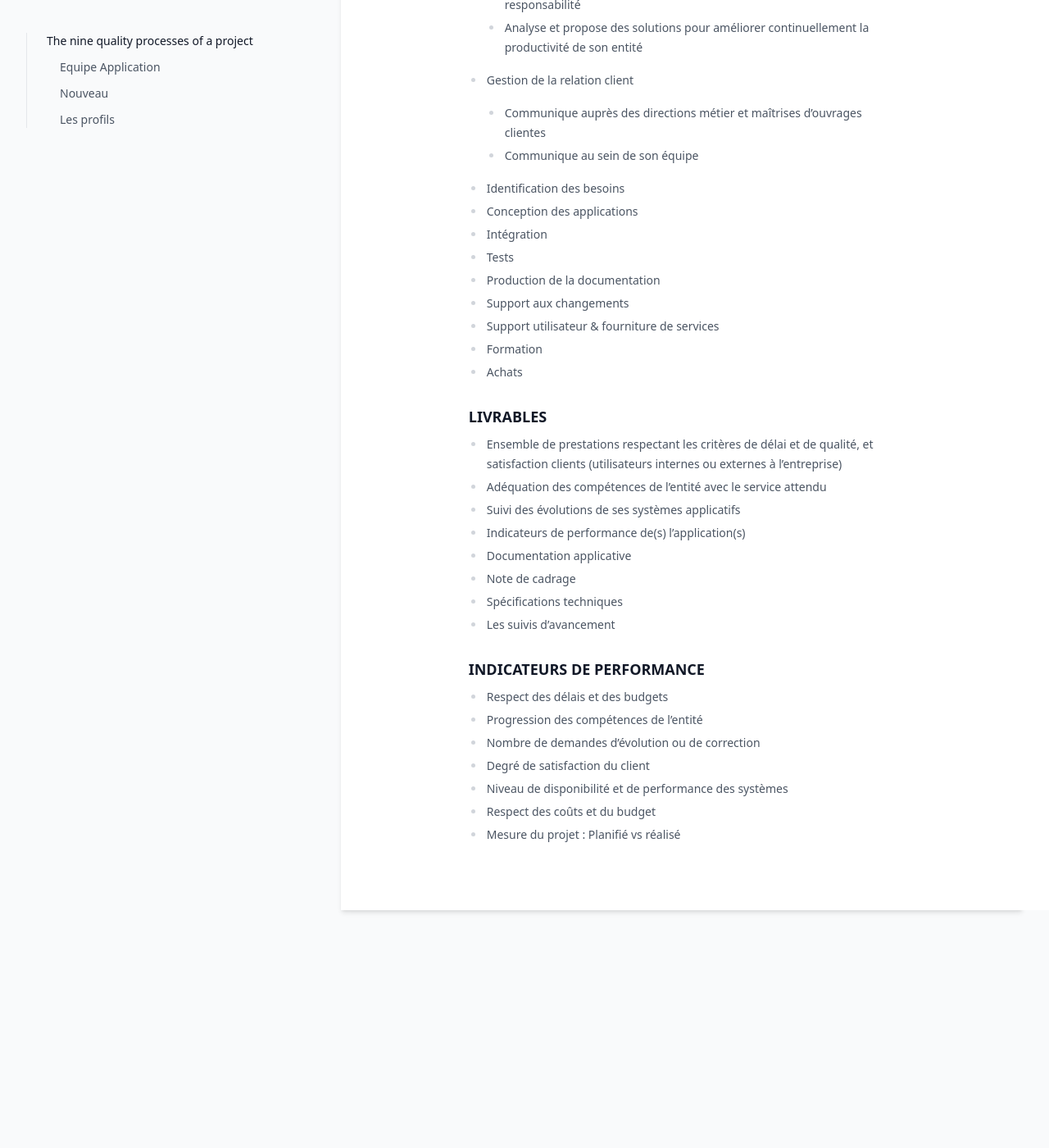
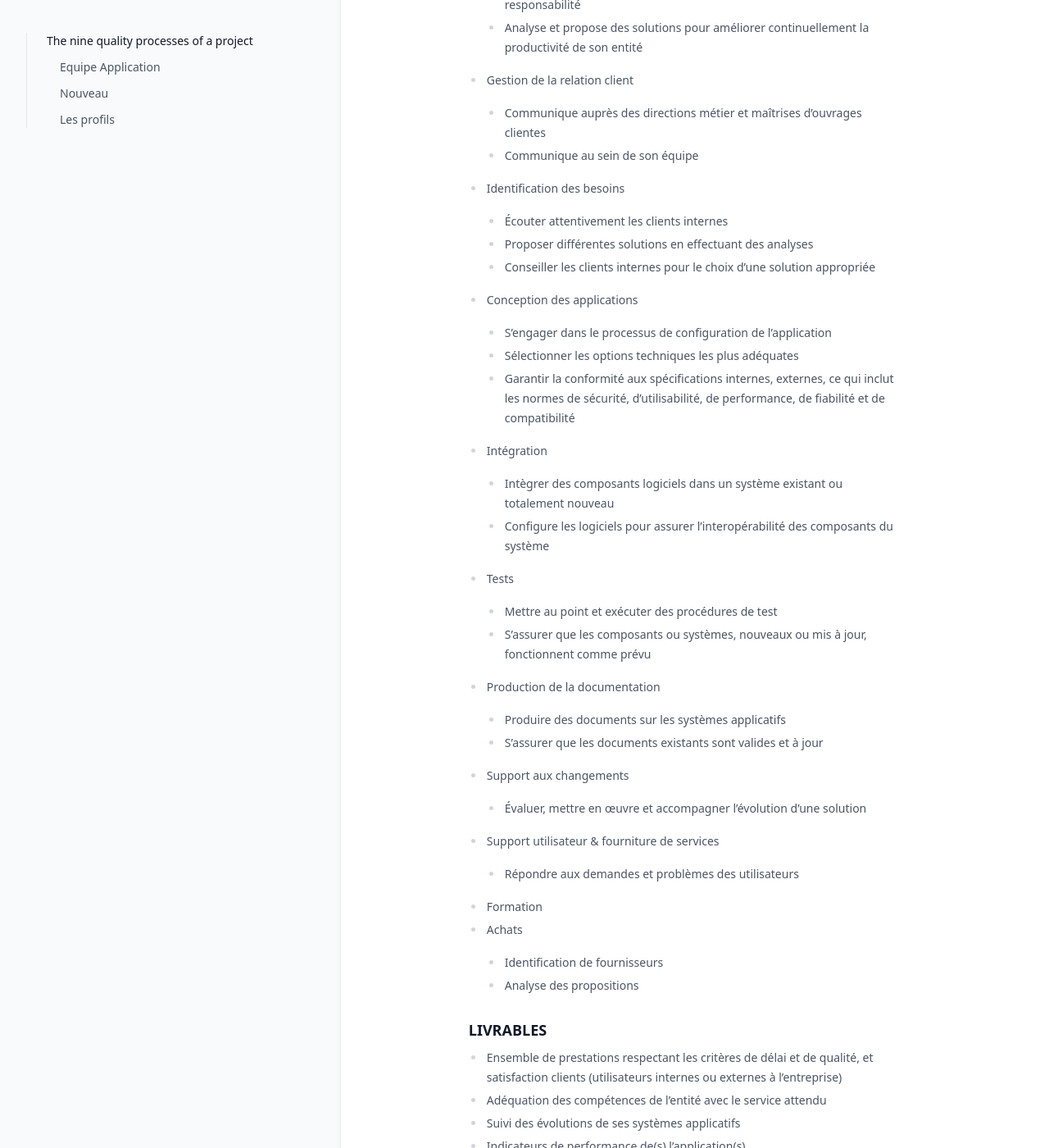
Before and after one commit to greglejeune/ebook, a Jekyll site: the page built from _gdp/new.md, in a window 1280 px wide and 1400 px high, scrolled down 690 px. Shown: the whole window at 82% size. Built offline with Jekyll 4.4.1, drawn with Linux system fonts in a browser that asks for light colours.

Commit message:
Update new.md

```diff
--- a/_gdp/new.md
+++ b/_gdp/new.md
@@ -27,14 +27,30 @@ Il est le garant de prestations informatiques produites en qualité et sécurit
   - Communique auprès des directions métier et maîtrises d’ouvrages clientes
   - Communique au sein de son équipe
 - Identification des besoins
+  - Écouter attentivement les clients internes
+  - Proposer différentes solutions en effectuant des analyses
+  - Conseiller les clients internes pour le choix d'une solution appropriée
 - Conception des applications
+  - S'engager dans le processus de configuration de l'application
+  - Sélectionner les options techniques les plus adéquates
+  - Garantir la conformité aux spécifications internes, externes, ce qui inclut les normes de sécurité, d'utilisabilité, de performance, de fiabilité et de compatibilité
 - Intégration
+  - Intègrer des composants logiciels dans un système existant ou totalement nouveau
+  - Configure les logiciels pour assurer l'interopérabilité des composants du système
 - Tests
+  - Mettre au point et exécuter des procédures de test
+  - S'assurer que les composants ou systèmes, nouveaux ou mis à jour, fonctionnent comme prévu
 - Production de la documentation
+  - Produire des documents sur les systèmes applicatifs
+  - S'assurer que les documents existants sont valides et à jour
 - Support aux changements
+  - Évaluer, mettre en œuvre et accompagner l'évolution d'une solution
 - Support utilisateur & fourniture de services
+  - Répondre aux demandes et problèmes des utilisateurs
 - Formation
 - Achats
+  - Identification de fournisseurs
+  - Analyse des propositions
 
 ### LIVRABLES
 
```
